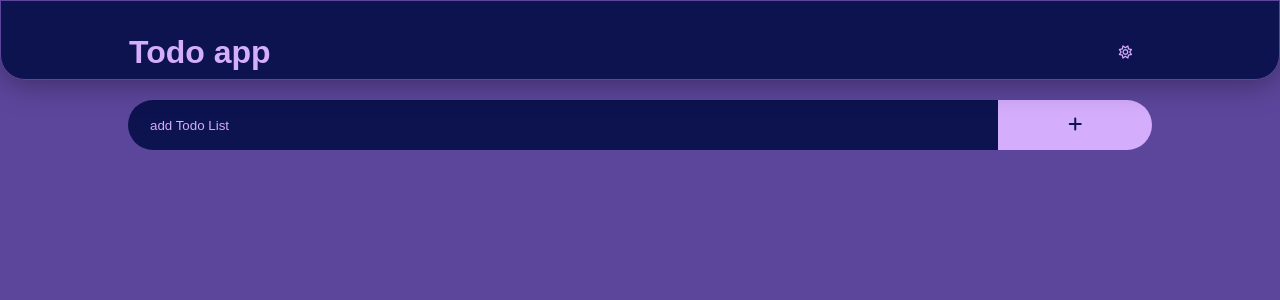
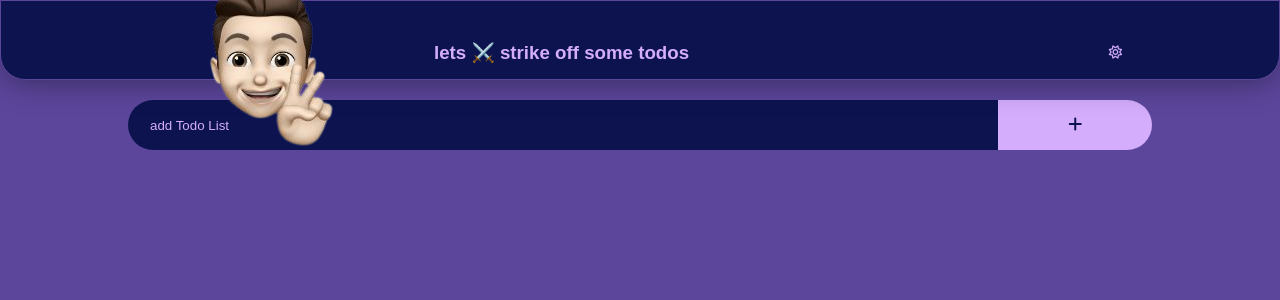
Before and after one commit to kmr-sahil/todo-app, a React (Create React App) app: page / in a window 1280 px wide. Shown: the top 300 px of the page. Built offline with nearby package versions, Linux system fonts and the light colour scheme.

Commit message:
Update Navbar.js

```diff
--- a/src/components/Navbar.js
+++ b/src/components/Navbar.js
@@ -19,8 +19,13 @@ export default function Navbar() {
   return (
     <React.Fragment>
       <div className={styles.header}>
-        <h1>Todo app</h1>
-        <button id="dark" className={styles.doneBtn} onClick={handlemode}><i class="fa-regular fa-sun"></i></button>
+        <div style={{display: 'flex', alignItems: 'center', gap: '20px'}}>
+          <div className={styles.avatar} >
+          <img src={require("./avatarr.png")} alt="img" />
+          </div>
+          <h3 className={styles.headerText}>lets ⚔️ strike off some todos</h3>
+        </div>
+        <button id="dark" style={{paddingRight: '20px', color: 'var(--text-color)'}} className={styles.doneBtn} onClick={handlemode}><i className="fa-regular fa-sun"></i></button>
       </div>
 
     </React.Fragment>
```
